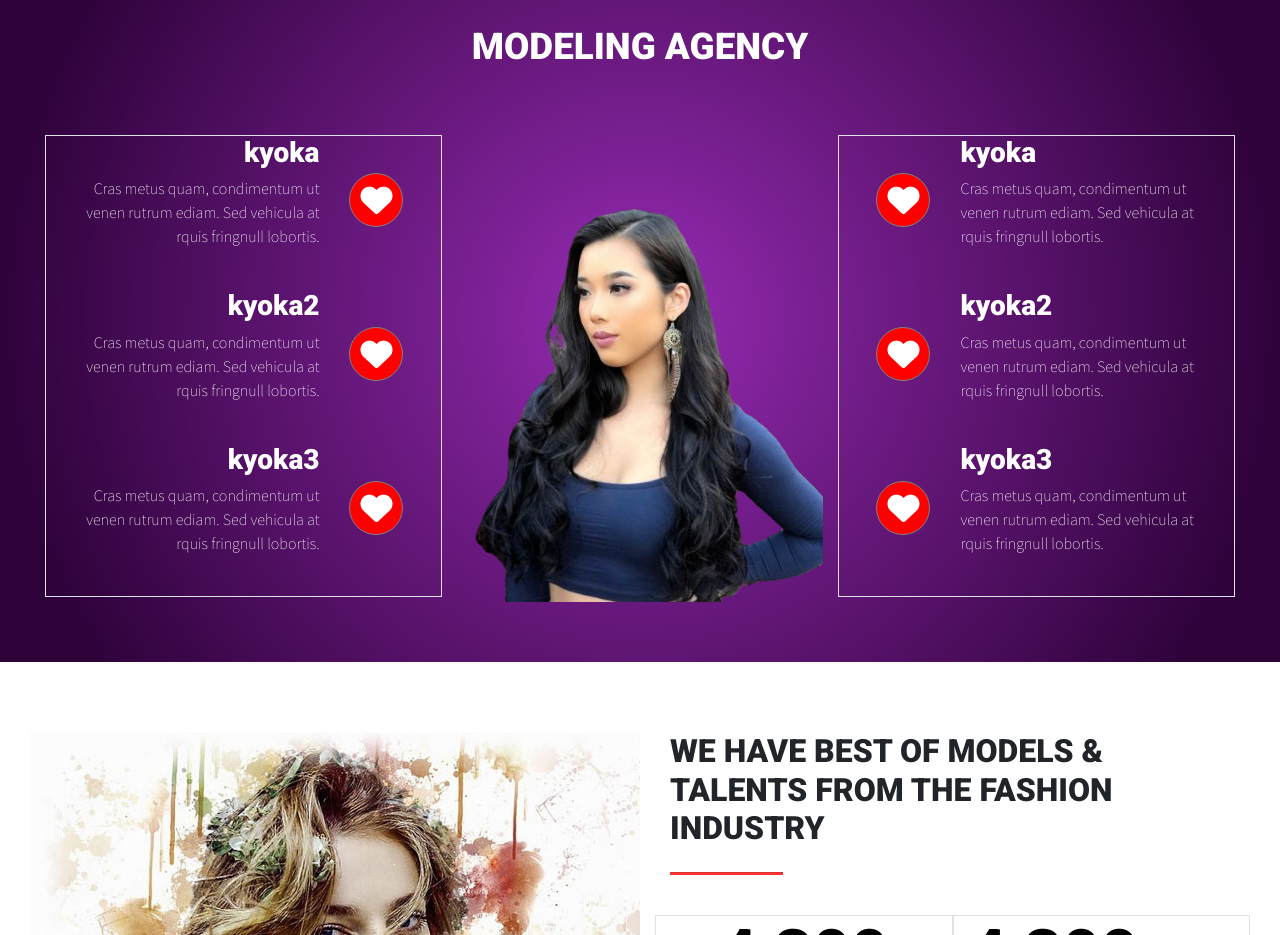
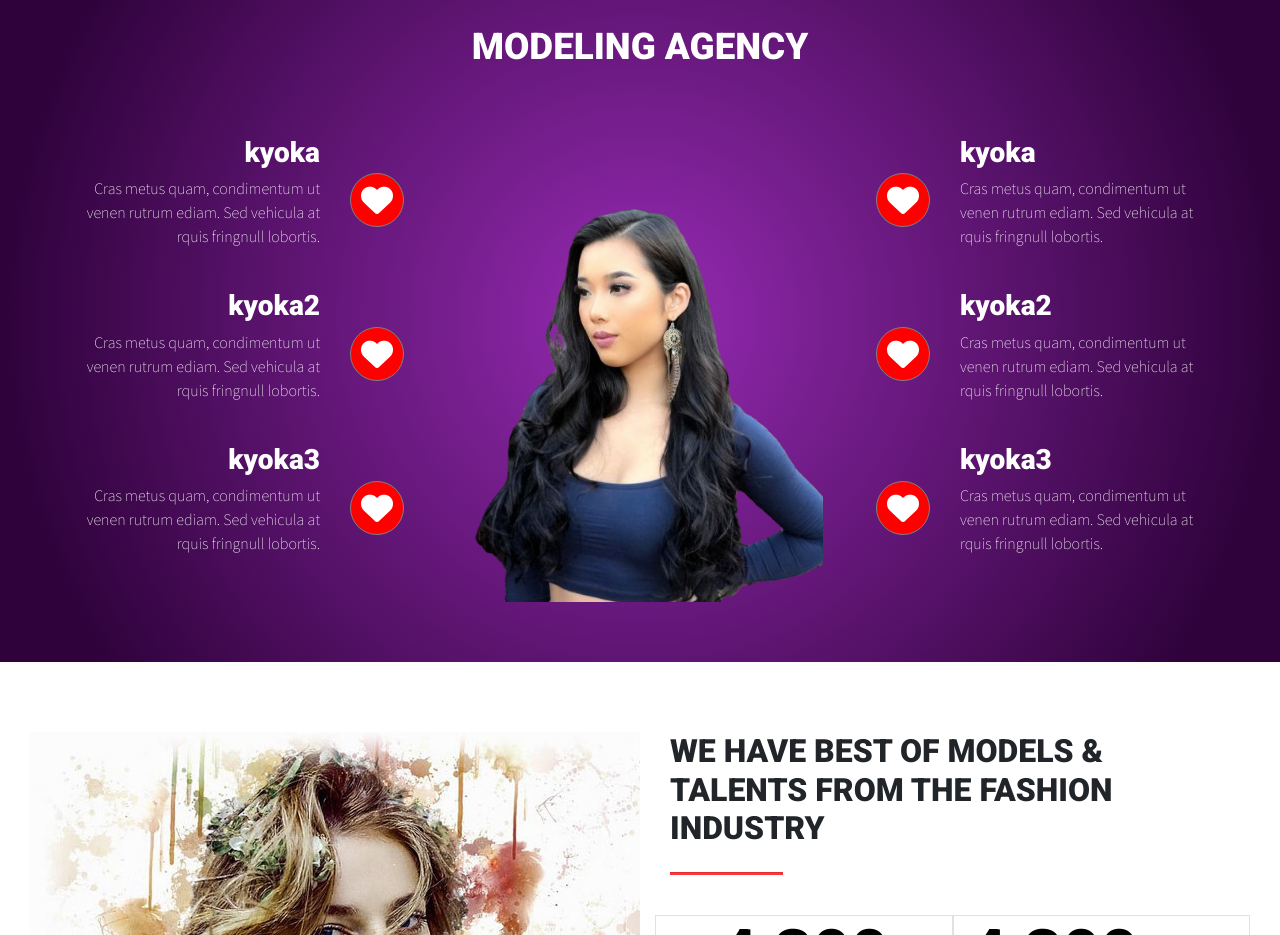
Before and after one commit to juan251189/Kyoka-portfolio, a Vue app: page / in a window 1280 px wide. Shown: the part 3480-4415 px from the top of the page. Built offline with nearby package versions, Linux system fonts and the light colour scheme.

Commit message:
routes in process

```diff
--- a/package.json
+++ b/package.json
@@ -9,7 +9,8 @@
   },
   "dependencies": {
     "core-js": "^3.6.5",
-    "vue": "^2.6.11"
+    "vue": "^2.6.11",
+    "vue-router": "^3.5.1"
   },
   "devDependencies": {
     "@vue/cli-plugin-babel": "~4.5.0",
--- a/src/App.vue
+++ b/src/App.vue
@@ -215,7 +215,7 @@
       <h2 class="modeling-agency-header">MODELING AGENCY</h2>
       <div class="row align-items-center">
 
-        <div class="col-lg-4 offset-lg-0 col-md-6 offset-md-3 border modeling-agency-content-holder">
+        <div class="col-lg-4 offset-lg-0 col-md-6 offset-md-3 modeling-agency-content-holder">
 
           <div class="row mb-4" v-for="(item,i) in information" :key="i">
 
@@ -242,7 +242,7 @@
         <div class="col-lg-4 offset-lg-0 col-md-8 offset-md-2 " style="width:100%;text-align:center;overflow-x:hidden;"><img src="~@/assets/front-flowers-nobackground.png" alt="" class="img modeling-agency-image"></div>
 
 
-        <div class="col-lg-4 offset-lg-0 col-md-6 offset-md-3 modeling-agency-content border">
+        <div class="col-lg-4 offset-lg-0 col-md-6 offset-md-3 modeling-agency-content">
 
           <div class="row mb-4" v-for="(item,i) in information" :key="i">
 
--- a/src/main.js
+++ b/src/main.js
@@ -1,8 +1,9 @@
 import Vue from "vue";
 import App from "./App.vue";
+import VueRouter from "vue-router";
 
 Vue.config.productionTip = false;
-
+Vue.use(VueRouter);
 new Vue({
   render: h => h(App)
 }).$mount("#app");
```
Also changed, not shown: src/routes.js (added, +7 -0 lines), src/assets/slider1.jpg (added), 1 other file (tests, documents, lock files or other folders).
